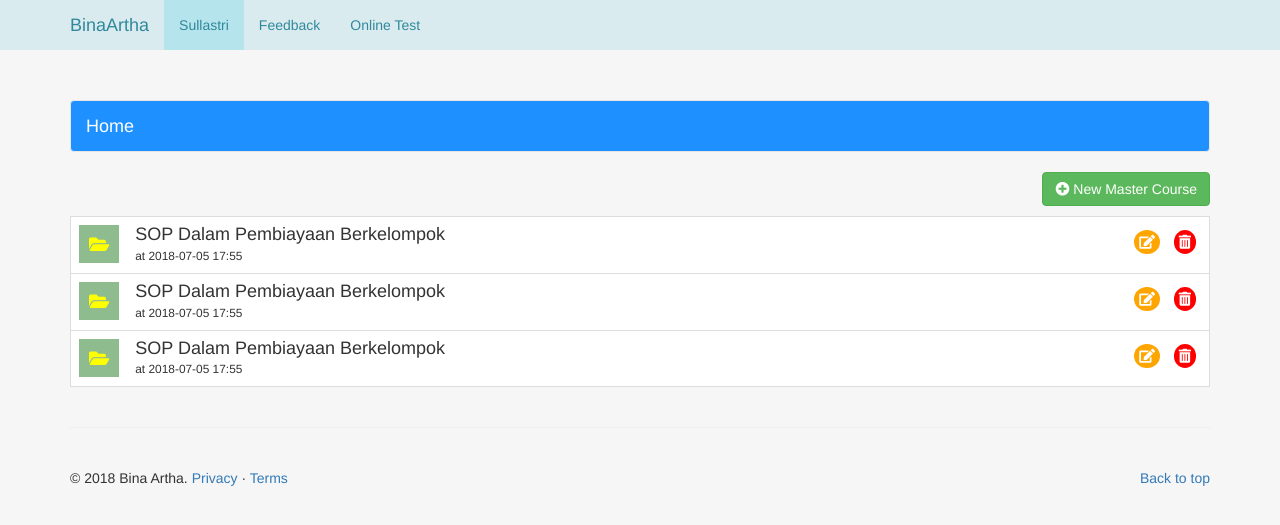
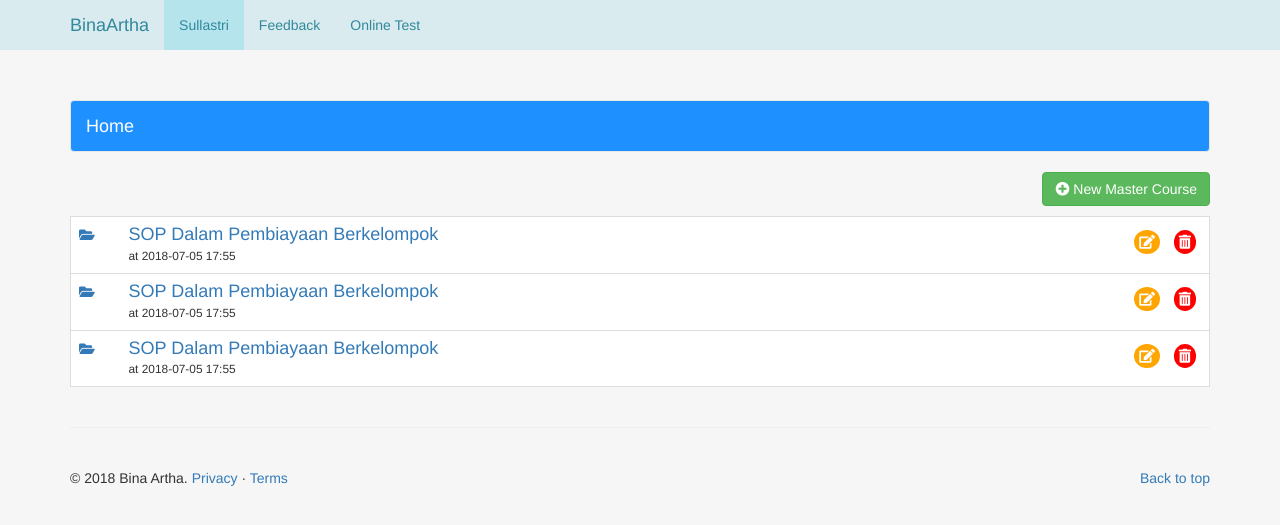
Before and after one commit to kemtol/Bina-Artha, a Jekyll site: the page built from laman/dashboard.md, in a window 1280 px wide. Shown: the top 525 px of the page. Built offline with Jekyll 4.4.1, drawn with Linux system fonts in a browser that asks for light colours; nearby versions of some CDN libraries.

Commit message:
Update admin.html

```diff
--- a/_layouts/admin.html
+++ b/_layouts/admin.html
@@ -70,18 +70,18 @@
         <table class="table table-responsive">
           <tbody>
             <tr>
-              <th scope="row"><i class="fas fa-folder-open"></i></th>
-              <td><h4>SOP Dalam Pembiayaan Berkelompok</h4><small>at 2018-07-05 17:55</small></td>
+              <th scope="row"><a href="" class="fas fa-folder-open"></a></th>
+              <td><h4><a href="">SOP Dalam Pembiayaan Berkelompok</a></h4><small>at 2018-07-05 17:55</small></td>
               <td class="text-right"><a href="" class="fas fa-edit" data-toggle="modal" data-target="#edit--course"></a> <a href="" class="fas fa-trash-alt" data-toggle="modal" data-target="#delete--course"></a></td>
             </tr>
             <tr>
-              <th scope="row"><i class="fas fa-folder-open"></i></th>
-              <td><h4>SOP Dalam Pembiayaan Berkelompok</h4><small>at 2018-07-05 17:55</small></td>
+              <th scope="row"><a href="" class="fas fa-folder-open"></a></th>
+              <td><h4><a href="">SOP Dalam Pembiayaan Berkelompok</a></h4><small>at 2018-07-05 17:55</small></td>
               <td class="text-right"><a href="" class="fas fa-edit" data-toggle="modal" data-target="#edit--course"></a> <a href="" class="fas fa-trash-alt" data-toggle="modal" data-target="#delete--course"></a></td>
             </tr>
             <tr>
-              <th scope="row"><i class="fas fa-folder-open"></i></th>
-              <td><h4>SOP Dalam Pembiayaan Berkelompok</h4><small>at 2018-07-05 17:55</small></td>
+              <th scope="row"><a href="" class="fas fa-folder-open"></a></th>
+              <td><h4><a href="">SOP Dalam Pembiayaan Berkelompok</a></h4><small>at 2018-07-05 17:55</small></td>
               <td class="text-right"><a href="" class="fas fa-edit" data-toggle="modal" data-target="#edit--course"></a> <a href="" class="fas fa-trash-alt" data-toggle="modal" data-target="#delete--course"></a></td>
             </tr>
           </tbody>
```
